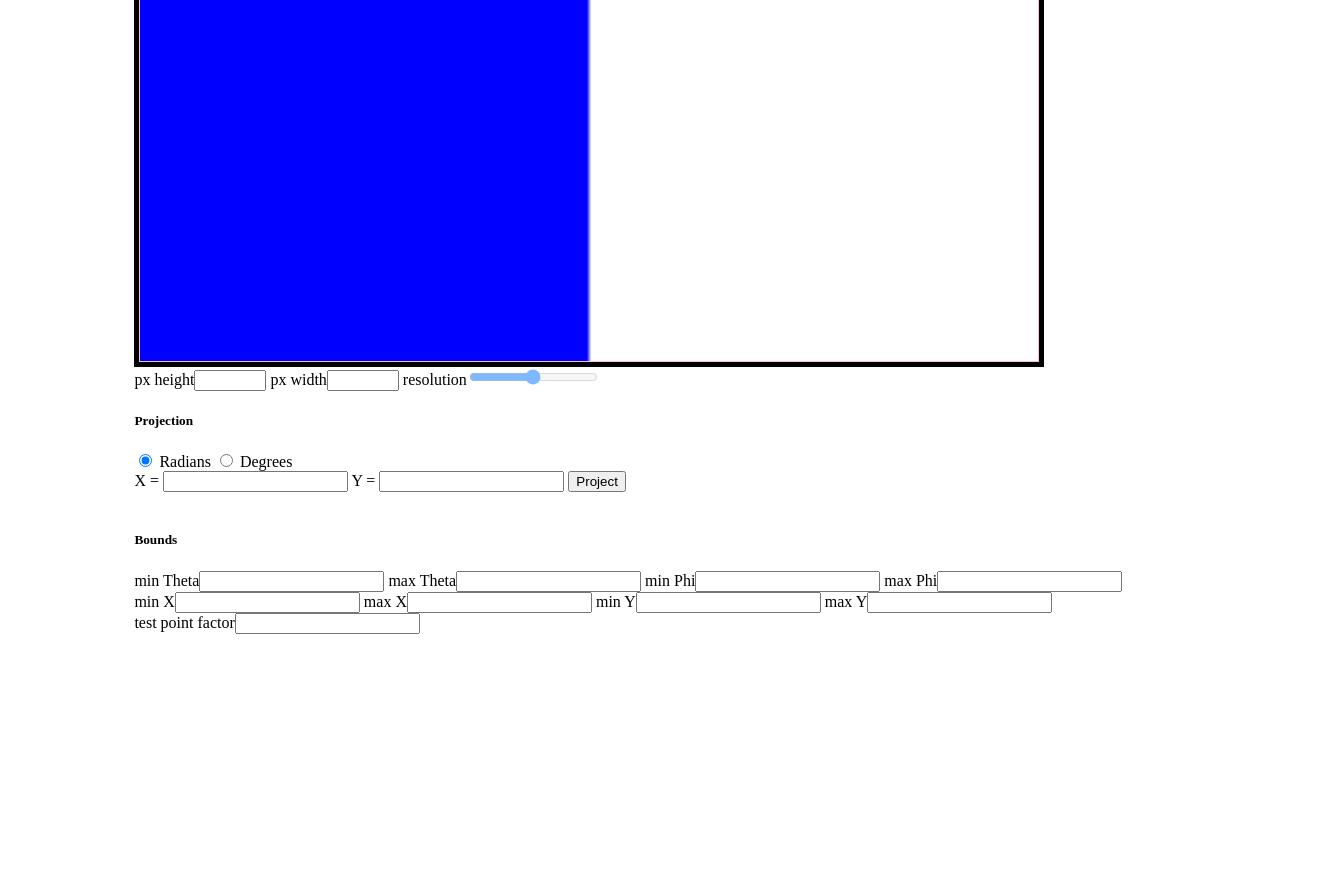
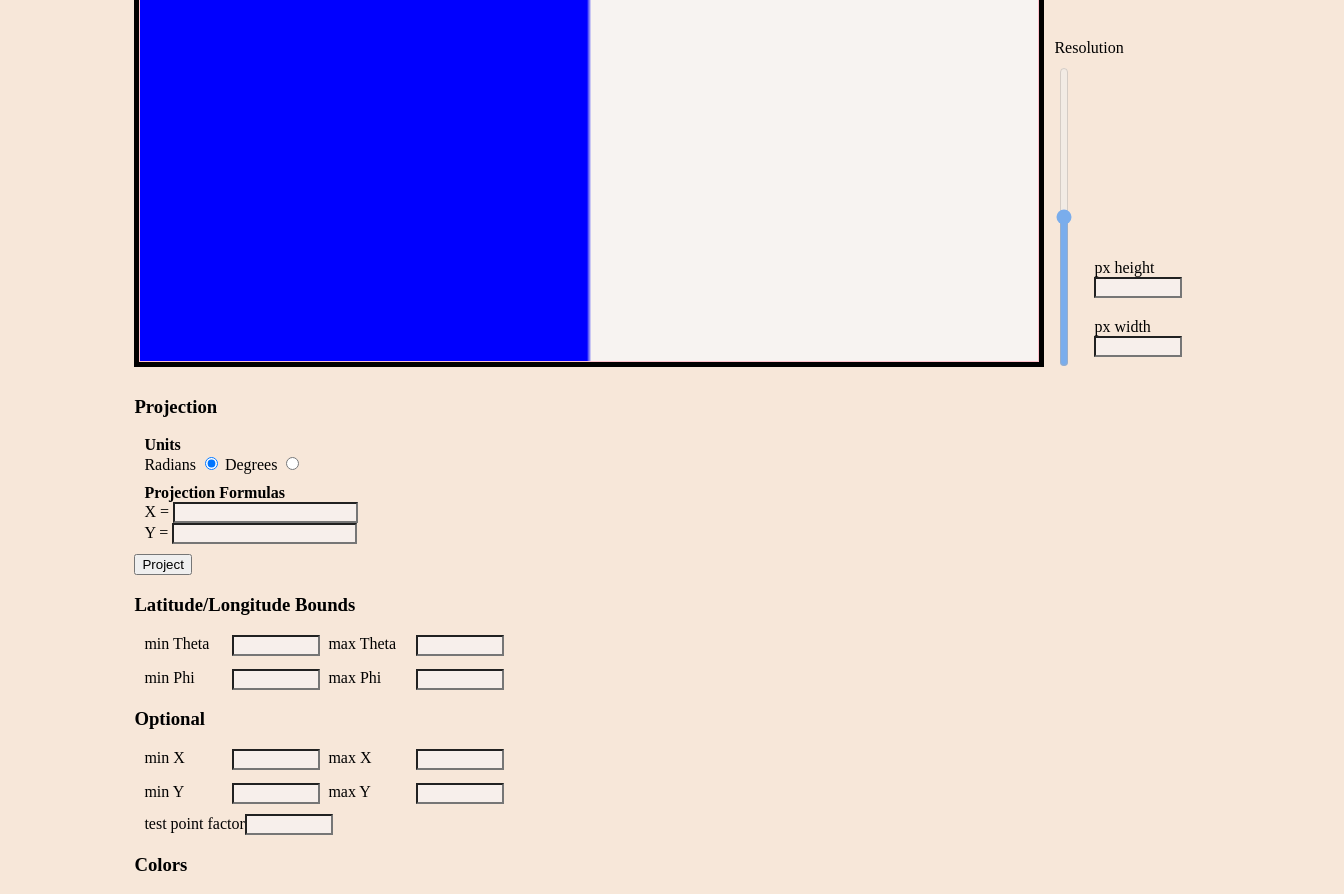
Before and after one commit to pcd444/Map-Maker, a website with bundled scripts: page index.html in a window 1280 px wide. Shown: the part 173-1067 px from the top of the page, 1344 px wide, since content can reach past the window. Before the commit the page ends 815 px from the top, so only its background shows below. Built offline with nearby package versions, Linux system fonts and the light colour scheme; files whose address does not match are found by name.

Commit message:
Large style update

```diff
--- a/index.html
+++ b/index.html
@@ -17,41 +17,84 @@
             <div id="parent">
                 <canvas height="100" width="200" id="myCanvas" testattr="green"></canvas>
             </div>
+            <div class = 'bring-to-bottom'>
+                <label for="resolution"id="resolution-label">Resolution</label>
+                <div class = "just-get-over-with">
+                    <div id="slider-parent">
+                        <input type="range"min="0" max="2" id="resolution">
+                    </div>
+                    <div class="bring-to-bottom">
                         <div>
-                px height<input type="number" id="height" min='20' max="4000">
-                px width<input type="number" id="width" min="20" max="4000">
-                resolution<input type="range"min="0" max="2" id="resolution">
+                            <label>px height</label>
+                            <input type="number" id="height" min='20' max="4000">
                         </div>
+                        <div>
+                            <label>px width</label>
+                            <input type="number" id="width" min="20" max="4000">
+                        </div>
+                    </div>
+                </div>
+            </div>
+
+
+
         </div>
         <div id="wrapper">
             <iframe src='tobeiframe.html' id="myframe"></iframe>
         </div>
 
-        <h5>Projection</h5>
+        <h3>Projection</h3>
+
+        <div>
+            <b>Units</b>
+            <br>
+            <label for="radians">Radians</label>
             <input type="radio" id="radians" name="units" value="radians" id="radians" checked>
-        <label for="radians">Radians</label>
+            <label for="degrees">Degrees</label>
             <input type="radio" id="degrees" name="units" value="degrees" id = "degrees">
-        <label for="degrees">Degrees</label>
+        </div>
+        <div>
+            <b>Projection Formulas</b>
             <br>
             X = <input type="text" id ="projection-inputX">
+            <br>
             Y = <input type="text" id ="projection-inputY">
+        </div>
         <button id="project-button">Project</button>
-        <br>
 
-        <br>
-        <h5>Bounds</h5>
-        min Theta<input type="number" id="minTheta">
-        max Theta<input type="number" id="maxTheta">
-        min Phi<input type="number" id="minPhi">
-        max Phi<input type="number" id="maxPhi">
-        <br>
-        min X<input type="number" id="minX">
-        max X<input type="number" id="maxX">
-        min Y<input type="number" id="minY">
-        max Y<input type="number" id="maxY">
-        <br>
-        test point factor<input type="number" id="testPointFactor">
-        <br>
+        <h3>Latitude/Longitude Bounds</h3>
+        <div class="bounds-parent">
+
+                <div class="m0"><label for="minTheta">min Theta</label></div>
+                <div class="m0"><input type="number" id="minTheta" name="minTheta"></div>
+                <div class="m0"><label for="maxTheta">max Theta</label></div>
+                <div class="m0"><input type="number" id="maxTheta" name="maxTheta"></div>
+
+                <div class="m0"><label for="minPhi">min Phi</label></div>
+                <div class="m0"><input type="number" id="minPhi"></div>
+                <div class="m0"><label for="maxPhi">max Phi</label></div>
+                <div class="m0"><input type="number" id="maxPhi"></div>
+
+        </div>
+        <h3>Optional</h3>
+        <div id="optional">
+            <div class="bounds-parent">
+
+                    <div class="m0"><label for="minX">min X</label></div>
+                    <div class="m0"><input type="number" id="minX"></div>
+                    <div class="m0"><label for="maxX">max X</label></div>
+                    <div class="m0"><input type="number" id="maxX"></div>
+
+                    <div class="m0"><label for="minY">min Y</label></div>
+                    <div class="m0"><input type="number" id="minY"></div>
+                    <div class="m0"><label for="maxY">max Y</label></div>
+                    <div class="m0"><input type="number" id="maxY"></div>
+
+            </div>
+            <div>test point factor<input type="number" id="testPointFactor"></div>
+        </div>
+
+        <h3>Colors</h3>
         <div id="color-inputs-parent">
 
         </div>
--- a/styles.css
+++ b/styles.css
@@ -1,3 +1,19 @@
+body{
+    background-color: rgb(247, 231, 217);
+}
+
+input{
+    background-color: rgb(247, 239, 235);;
+}
+
+div{
+    margin:10px;
+}
+
+#resolution-label{
+    margin-left: 10px;
+}
+
 #myCanvas{
     border: 1px solid pink;
     box-sizing: border-box;
@@ -6,10 +22,13 @@
     position: relative;
     transform:  translate(-50%,-50%);
 }
+
 #parent{
     border: 5px solid black;
     height: 450px;
     width: 900px;
+    background-color: rgb(247, 243, 241);
+    margin:0;
 }
 
 #wrapper{
@@ -27,6 +46,20 @@
     margin-left: 10%;
     margin-right: 10%;
 }
+#map-and-resolution-container{
+    width:100%;
+    display: flex;
+}
+
+#slider-parent{
+    display: block;
+    width: 40px;
+    height:300px;
+    padding:0;
+    margin:0;
+    margin-top: 10px;
+}
+
 
 .StatusOk{
     color: blue;
@@ -50,4 +83,42 @@
 
 #resolution{
     opacity: .5;
+    width: 300px;
+    height: 40px;
+    margin: 0;
+    transform-origin: 150px 150px;
+    transform: rotate(-90deg);
 }
+
+.bring-to-bottom{
+    display: flex;
+    justify-content: end;
+    flex-direction: column;
+    margin:0;
+}
+.just-get-over-with{
+    display: flex;
+    margin:0
+}
+#map-and-resolution-container{
+    margin: 0;
+}
+
+#optional{
+    margin:0;
+}
+
+.bounds-input{
+    margin:0;
+}
+.m0{
+    margin: 0;
+}
+.bounds-parent{
+    display: grid;
+    grid-template-columns: 88px 6rem 88px 6rem;
+    row-gap: .8rem;
+}
+input[type=number]{
+    width: 5rem;
+}
```
Lines whose indentation alone changed are shown as unchanged.
